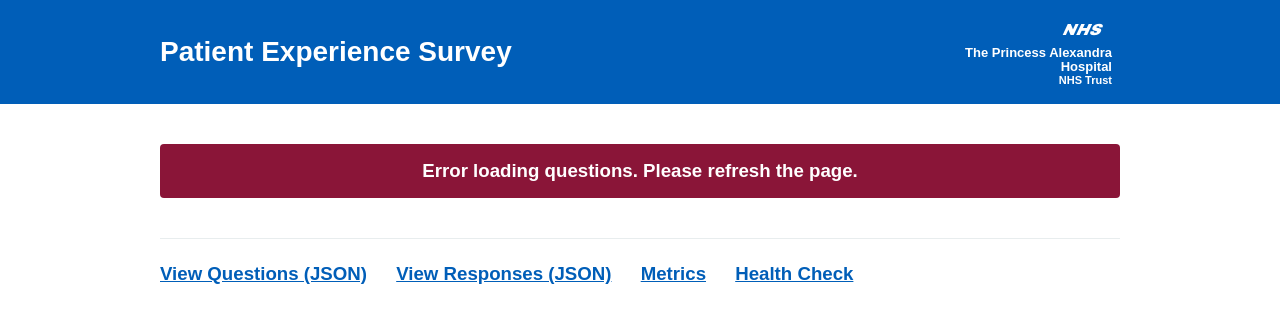
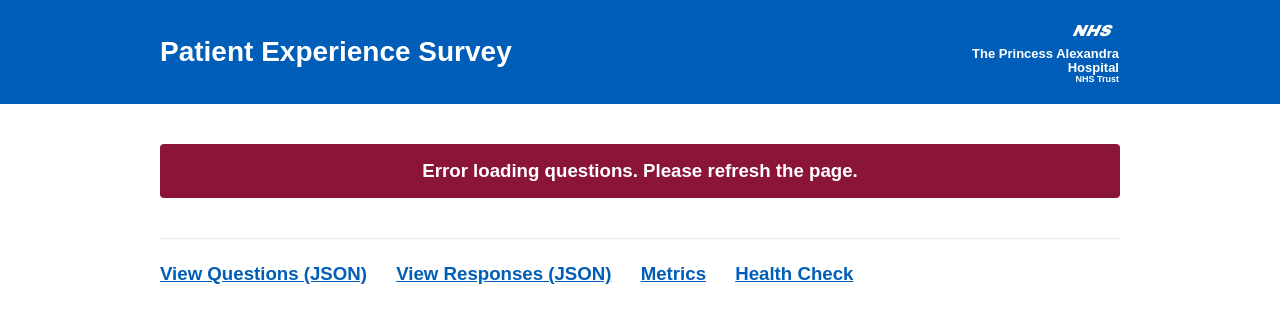
Before and after one commit to UrszulaC/PatientSurvey, a Flask app: template templates/index.html in a window 1280 px wide. Shown: the top 324 px of the page. Run offline with Flask 3, Linux system fonts and the light colour scheme; the template is opened without the code that fills it, so the values that code supplies are empty; parts of the project's set-up code (start-up, migrations or seed data) failed here and were passed over.

Commit message:
Update index.html

```diff
--- a/templates/index.html
+++ b/templates/index.html
@@ -18,14 +18,14 @@
         </div>
 
         <!-- Right: NHS logo and text -->
-        <div style="display: flex; flex-direction: column; align-items: flex-end; color: white; margin-right: 8px;">
+        <div style="display: flex; flex-direction: column; align-items: flex-end; color: white; margin-right: 0;">
 
-          <!-- Inline NHS logo (official proportions and padding) -->
-          <svg xmlns="http://www.w3.org/2000/svg" viewBox="0 0 120 51" style="height: 24px; width: auto; margin-bottom: 4px;">
-            <!-- Official blue background -->
-            <rect x="0" y="0" width="120" height="51" fill="#005EB8" rx="2" ry="2"/>
-            <!-- White NHS text -->
-            <text x="50%" y="70%" text-anchor="middle"
+          <!-- Inline NHS logo (adjusted padding and alignment) -->
+          <svg xmlns="http://www.w3.org/2000/svg" viewBox="0 0 115 51" style="height: 24px; width: auto; margin-bottom: 4px;">
+            <!-- Blue background -->
+            <rect x="0" y="0" width="115" height="51" fill="#005EB8" rx="2" ry="2"/>
+            <!-- NHS text, slightly right-shifted to center visually -->
+            <text x="52%" y="70%" text-anchor="middle"
                   font-family="Arial Black, Helvetica, sans-serif"
                   font-size="34"
                   font-style="italic"
@@ -37,16 +37,15 @@
           </svg>
 
           <!-- Trust text -->
-          <div style="text-align: right; font-weight: bold; line-height: 1.1;">
+          <div style="text-align: right; font-weight: bold; line-height: 1.1; margin-right: 1px;">
             <div style="font-size: 13px;">The Princess Alexandra</div>
             <div style="font-size: 13px;">Hospital</div>
-            <div style="font-size: 11px;">NHS Trust</div>
+            <div style="font-size: 9px;">NHS Trust</div>
           </div>
 
         </div>
       </div>
     </header>
-
 
     <div style="background-color: #ffffff; padding: 20px; margin: 0 -10px;">
         <div style="max-width: 960px; margin: 0 auto; padding: 20px;">
```
